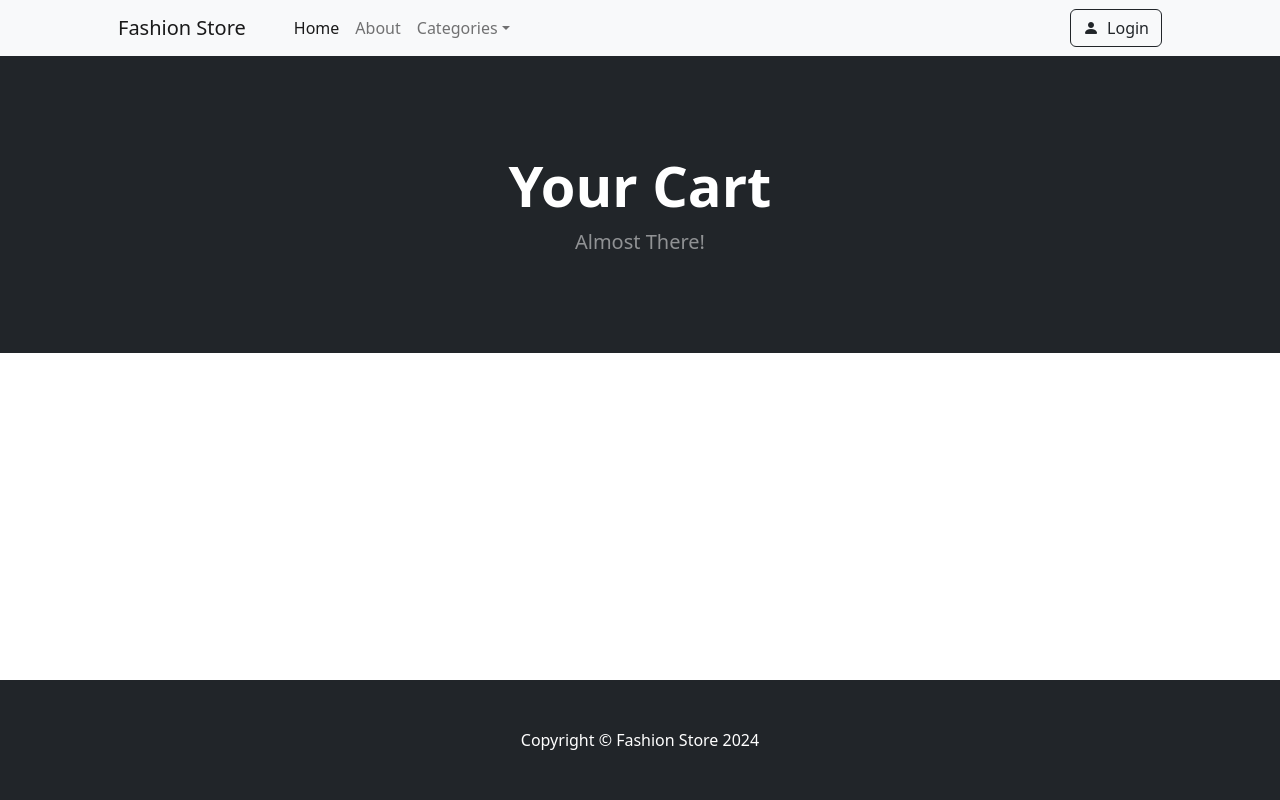
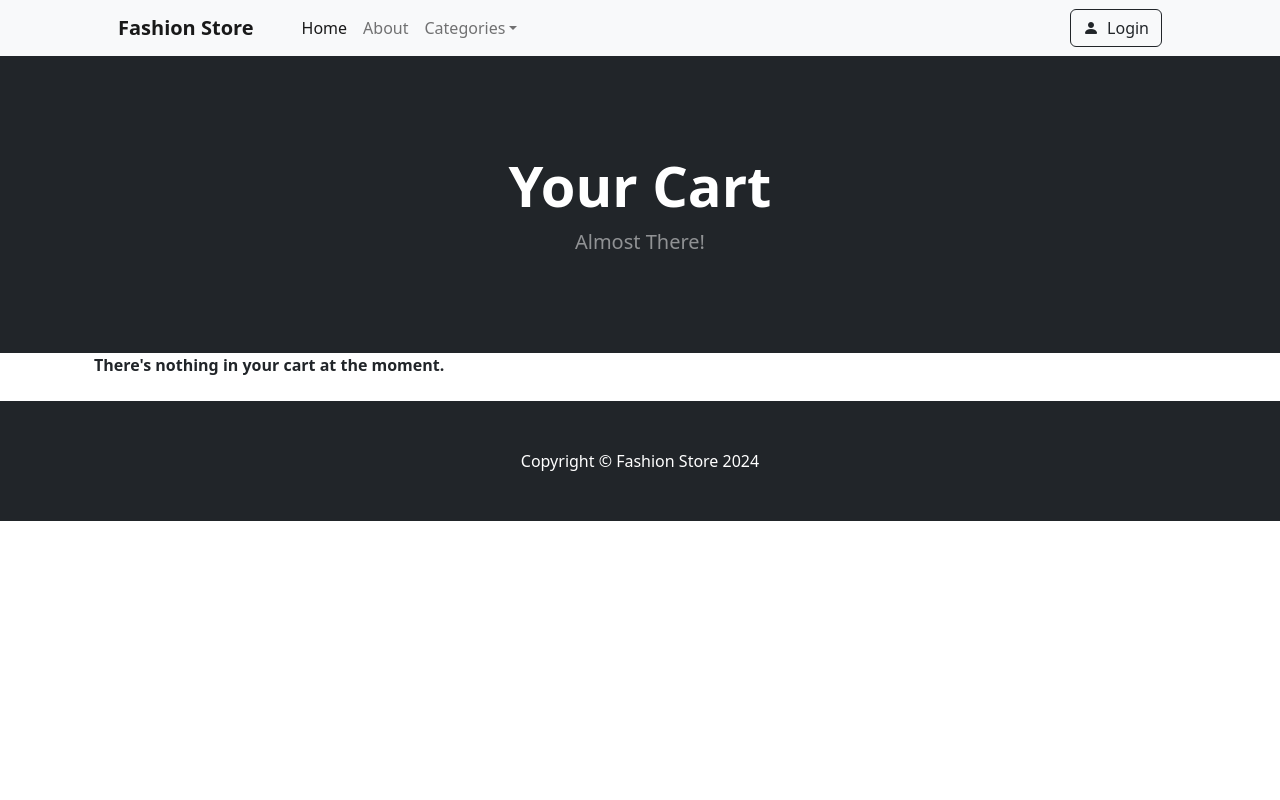
Before and after one commit to hishamthajudheen/DjangoEcom, a Django app: page /cart/ in a window 1280 px wide. Run offline with Django 5.2, Linux system fonts and the light colour scheme; some libraries are stand-ins or nearby versions.

Commit message:
Update Cart Function refinement 2

```diff
--- a/cart/cart.py
+++ b/cart/cart.py
@@ -1,4 +1,4 @@
-
+from core.models import Product
 class Cart():
     def __init__(self, request):
         self.session = request.session
@@ -13,14 +13,37 @@ class Cart():
         # Making cart available on all pages
         self.cart = cart
 
-    def add(self, product):
+    def add(self, product, quantity):
         product_id = str(product.id)
+        product_qty = str(quantity)
         if product_id in self.cart:
             pass
         else:
-            self.cart[product_id] = {'price': str(product.price)}
+            #self.cart[product_id] = {'price': str(product.price)}
+            self.cart[product_id] = int(product_qty)
 
         self.session.modified = True
 
+
     def __len__(self):
         return len(self.cart)
+
+    def get_products(self):
+        product_ids = self.cart.keys()
+        products = Product.objects.filter(id__in=product_ids)
+        return products
+
+    def get_quants(self):
+        quantities = self.cart
+        return quantities
+
+    def update(self, product, quantity):
+        product_id = str(product)
+        product_qty = int(quantity)
+
+        ourcart = self.cart
+        ourcart[product_id] = product_qty
+
+        self.session.modified = True
+
+        return self.cart
--- a/cart/templates/cart_summary.html
+++ b/cart/templates/cart_summary.html
@@ -10,7 +10,94 @@
                 </div>
             </div>
         </header>
-        <!-- Section-->
+
+       <div class="container">
+        {% if cart_products  %}
+            {% for product in cart_products %}
+            <div class="card mb-3">
+                <div class="row g-0">
+                <div class="col-md-4">
+                    <img src="{{ product.image.url }}" class="img-fluid rounded-start" alt="...">
+                </div>
+                <div class="col-md-8">
+                    <div class="card-body">
+                    <h5 class="card-title">{{ product.name }}</h5>
+                    <p class="card-text">{{  product.description }}</p>
+
+                    {% if product.on_sale %}
+                        <b>₹{{product.sale_price}}</b>
+                        <br><br>
+                    {% else %}
+                        <b>₹{{ product.price }}</b>
+                        <br><br>
+                    {% endif %}
 
 
+                    <div class="col-md-2">
+                        <select class="form-select form-select-sm" id="select{{ product.id }}">
+                            {% for key, value in quantities.items %}
+                                {% if key == product.id|slugify %}
+                                    <option selected> {{ value }} </option>
+                                {% endif %}
+                            {% endfor %}
+                            <option value="1">1</option>
+                            <option value="2">2</option>
+                            <option value="3">3</option>
+                            <option value="4">4</option>
+                            <option value="5">5</option>
+                        </select>
+                    </div>
+
+                    <br>
+                    <button type="button" data-index=""{{ product.id  }} class="btn btn-dark update-cart">Update</button>
+
+                    <button type="button" value="{{product.id}}" id="add-cart" class="btn btn-danger">Remove from Cart</button>
+                    </div>
+                </div>
+                </div>
+            </div>
+                <br>
+            {% endfor %}
+        </div>
+        {% else %}
+            <div class="container">
+                <b> There's nothing in your cart at the moment. </b>
+                <br>
+                <br>
+            </div>
+        {% endif %}
+
+
+
+
+    <script>
+        $(document).on('click', '.update-cart', function(e){
+            e.preventDefault();
+            // grab the product id
+            var productid = $(this).data('index');
+
+            $.ajax({
+            type: 'POST',
+            url: '{% url 'cart_update' %}',
+            data: {
+              product_id: $(this).data('index'),
+              product_qty: $('#select' + productid + ' option:selected').text(),
+              csrfmiddlewaretoken: '{{ csrf_token }}',
+              action: 'post'
+            },
+            success: function(json){
+                //console.log(json)
+                //document.getElementById("cart_quantity").textContent = json.qty
+                location.reload();
+            },
+
+            error: function(xhr, errmsg, err){
+
+            }
+
+
+            });
+        })
+    </script>
+
 {% endblock %}
--- a/cart/urls.py
+++ b/cart/urls.py
@@ -2,7 +2,7 @@ from django.urls import path
 from . import views
 
 
-app_name = "cart"
+
 
 urlpatterns = [
     path('', views.cart_summary, name="cart_summary"),
--- a/cart/views.py
+++ b/cart/views.py
@@ -6,15 +6,19 @@ from django.http import JsonResponse
 # Create your views here.
 
 def cart_summary(request):
-    return render(request, "cart_summary.html", {})
+    cart = Cart(request)
+    cart_products = cart.get_products
+    quantities = cart.get_quants
+    return render(request, "cart_summary.html", {"cart_products": cart_products, "quantities": quantities})
 
 
 def cart_add(request):
     cart = Cart(request)
     if request.POST.get('action') == 'post':
         product_id = int(request.POST.get('product_id'))
+        product_qty = int(request.POST.get('product_qty'))
         product = get_object_or_404(Product, id=product_id)
-        cart.add(product=product)
+        cart.add(product=product, quantity=product_qty)
 
         #response = JsonResponse({'Product Name: ': product.name})
         cart_quantity = cart.__len__()
@@ -26,4 +30,11 @@ def cart_delete(request):
 
 
 def cart_update(request):
-    pass
+    cart = Cart(request)
+    if request.POST.get('action') == 'post':
+        product_id = int(request.POST.get('product_id'))
+        product_qty = int(request.POST.get('product_qty'))
+
+        cart.update(product=product_id, quantity = product_qty)
+        response = JsonResponse({'qty':product_qty})
+        return response
--- a/core/templates/home.html
+++ b/core/templates/home.html
@@ -43,7 +43,7 @@
                                 </div>
                                 <!-- Product actions-->
                                 <div class="card-footer p-4 pt-0 border-top-0 bg-transparent">
-                                    <div class="text-center"><a class="btn btn-outline-dark mt-auto" href="{% url 'core:product' product.id %}">See Details</a></div>
+                                    <div class="text-center"><a class="btn btn-outline-dark mt-auto" href="{% url 'product' product.id %}">See Details</a></div>
                                 </div>
                             </div>
                         </div>
--- a/core/templates/login.html
+++ b/core/templates/login.html
@@ -15,7 +15,7 @@
         <div class="col-8">
             <br><br>
 
-            <form method="POST" action="{% url 'core:login' %}">
+            <form method="POST" action="{% url 'login' %}">
                 {% csrf_token %}
                 <div class="mb-3">
                     <input type="text" class="form-control" name="username" placeholder="Enter your Username">
@@ -27,7 +27,7 @@
                 <br>
                 Not registered yet?
                 <br>
-                <a href="{% url 'core:register' %}" class="btn btn-secondary" role="button">Register</a>
+                <a href="{% url 'register' %}" class="btn btn-secondary" role="button">Register</a>
             </form>
 
             <br><br>
--- a/core/templates/navbar.html
+++ b/core/templates/navbar.html
@@ -1,27 +1,27 @@
         <nav class="navbar navbar-expand-lg navbar-light bg-light">
             <div class="container px-4 px-lg-5">
-                <a class="navbar-brand" href="{% url 'core:home' %}">Fashion Store</a>
+                <a class="navbar-brand" href="{% url 'home' %}"><b>Fashion Store</b></a>
                 <button class="navbar-toggler" type="button" data-bs-toggle="collapse" data-bs-target="#navbarSupportedContent" aria-controls="navbarSupportedContent" aria-expanded="false" aria-label="Toggle navigation"><span class="navbar-toggler-icon"></span></button>
                 <div class="collapse navbar-collapse" id="navbarSupportedContent">
                     <ul class="navbar-nav me-auto mb-2 mb-lg-0 ms-lg-4">
-                        <li class="nav-item"><a class="nav-link active" aria-current="page" href="{% url 'core:home' %}">Home</a></li>
-                        <li class="nav-item"><a class="nav-link" href="{% url 'core:about' %}">About</a></li>
+                        <li class="nav-item"><a class="nav-link active" aria-current="page" href="{% url 'home' %}">Home</a></li>
+                        <li class="nav-item"><a class="nav-link" href="{% url 'about' %}">About</a></li>
 
 
 
                         <li class="nav-item dropdown">
                             <a class="nav-link dropdown-toggle" id="navbarDropdown" href="#" role="button" data-bs-toggle="dropdown" aria-expanded="false">Categories</a>
                             <ul class="dropdown-menu" aria-labelledby="navbarDropdown">
-                                <li><a class="dropdown-item" href="{% url 'core:home' %}">All Products</a></li>
+                                <li><a class="dropdown-item" href="{% url 'home' %}">All Products</a></li>
                                 <li><hr class="dropdown-divider" /></li>
 
-                                <li><a class="dropdown-item" href="{% url 'core:category' 'Clothing' %}">Clothing</a></li>
+                                <li><a class="dropdown-item" href="{% url 'category' 'Clothing' %}">Clothing</a></li>
 
-                                <li><a class="dropdown-item" href="{% url 'core:category' 'Consoles' %}">Gaming Consoles</a></li>
+                                <li><a class="dropdown-item" href="{% url 'category' 'Consoles' %}">Gaming Consoles</a></li>
 
-                                <li><a class="dropdown-item" href="{% url 'core:category' 'SmartWatches' %}">Smart Watches</a></li>
+                                <li><a class="dropdown-item" href="{% url 'category' 'SmartWatches' %}">Smart Watches</a></li>
 
-                                <li><a class="dropdown-item" href="{% url 'core:category' 'Phones' %}">Mobile Phones</a></li>
+                                <li><a class="dropdown-item" href="{% url 'category' 'Phones' %}">Mobile Phones</a></li>
                             </ul>
                         </li>
                     </ul>
@@ -31,7 +31,7 @@
                     {% if user.is_authenticated %}
 
                     <form class="d-flex">
-                        <a href="{% url 'cart:cart_summary' %}" class="btn btn-outline-dark" role="button">
+                        <a href="{% url 'cart_summary' %}" class="btn btn-outline-dark" role="button">
                             <i class="bi-cart-fill me-1"></i>
                             Cart
                             <span class="badge bg-dark text-white ms-1 rounded-pill" id="cart_quantity">
@@ -41,14 +41,14 @@
 
                     </form>
 
-                    <a class="btn btn-outline-dark" href="{%  url 'core:logout'  %}">
+                    <a class="btn btn-outline-dark" href="{%  url 'logout'  %}">
                         <i class="bi-person-fill me-1"></i>
                         Logout
                     </a>
 
 
                     {% else %}
-                    <a class="btn btn-outline-dark" href="{%  url 'core:login'  %}">
+                    <a class="btn btn-outline-dark" href="{%  url 'login'  %}">
                         <i class="bi-person-fill me-1"></i>
                         Login
                     </a>
--- a/core/templates/register.html
+++ b/core/templates/register.html
@@ -15,7 +15,7 @@
         <div class="col-md-6 offset-md-3">
             <br><br>
 
-            <form method="POST" action="{% url 'core:register' %}">
+            <form method="POST" action="{% url 'register' %}">
                 {% csrf_token %}
                 {{ form.as_p }}
                 <br><br>
--- a/core/urls.py
+++ b/core/urls.py
@@ -2,7 +2,6 @@ from django.urls import path
 from core import views
 
 
-app_name = "core"
 
 urlpatterns = [
     path("", views.home, name='home'),
```
Also changed, not shown: core/templates/product.html (+22 -4 lines), db.sqlite3.
